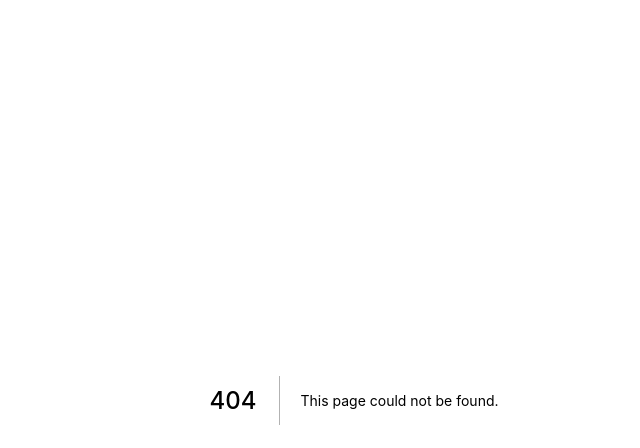
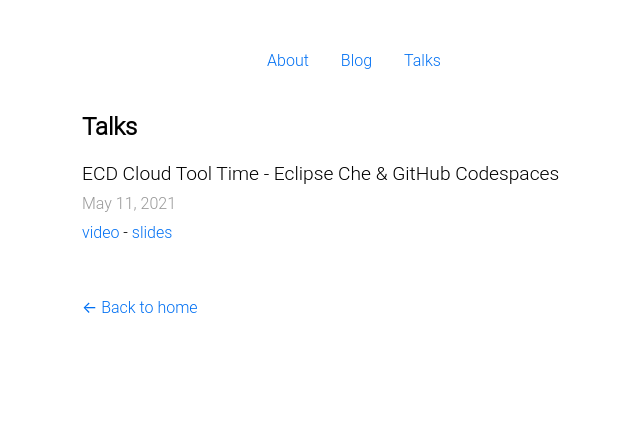
Before and after one commit to l0rd/blog, a Next.js app: page /talks in a window 1280 px wide. Before the commit this address had no page. Shown: the top 448 px of the page, without its empty margins (286-926 px from the left). Built offline with nearby package versions, Linux system fonts and the light colour scheme.

Commit message:
Added talks section
Signed-off-by: Mario Loriedo <mario.loriedo@gmail.com>

```diff
--- a/components/layout.js
+++ b/components/layout.js
@@ -13,7 +13,7 @@
         <link rel="icon" href="/favicon.ico" />
         <meta
           name="description"
-          content="Learn how to build a personal website using Next.js"
+          content="Mario Loriedo personal webpage"
         />
         <meta
           property="og:image"
@@ -25,6 +25,17 @@
         <meta name="twitter:card" content="summary_large_image" />
       </Head>
       <header className={styles.header}>
+        <div className={utilStyles.topnav}>
+          <Link href="/">
+            <a>About</a>
+          </Link>
+          <Link href="/blog">
+            <a>Blog</a>
+          </Link>
+          <Link href="/talks">
+            <a>Talks</a>
+          </Link>
+        </div>
         {home ? (
           <>
             <img
@@ -36,7 +47,7 @@
           </>
         ) : (
           <>
-            <Link href="/">
+            {/* <Link href="/">
               <a>
                 <img
                   src="/images/profile.jpg"
@@ -44,12 +55,7 @@
                   alt={name}
                 />
               </a>
-            </Link>
-            <h2 className={utilStyles.headingLg}>
-              <Link href="/">
-                <a className={utilStyles.colorInherit}>{name}</a>
-              </Link>
-            </h2>
+            </Link> */}
           </>
         )}
       </header>
--- /dev/null
+++ b/lib/talks.js
@@ -0,0 +1,85 @@
+import fs from 'fs'
+import path from 'path'
+import matter from 'gray-matter'
+import remark from 'remark'
+import html from 'remark-html'
+import remarkPrism from 'remark-prism'
+
+const talksDirectory = path.join(process.cwd(), 'talks')
+
+export function getSortedTalksData() {
+    // Get file names under /talks
+    const fileNames = fs.readdirSync(talksDirectory)
+    const allTalksData = fileNames.map(fileName => {
+        // Remove ".md" from file name to get id
+        const id = fileName.replace(/\.md$/, '')
+
+        // Read markdown file as string
+        const fullPath = path.join(talksDirectory, fileName)
+        const fileContents = fs.readFileSync(fullPath, 'utf8')
+
+        // Use gray-matter to parse the talk metadata section
+        const matterResult = matter(fileContents)
+
+        // Combine the data with the id
+        return {
+            id,
+            ...matterResult.data
+        }
+    })
+    // Sort talks by date
+    return allTalksData.sort((a, b) => {
+        if (a.date < b.date) {
+            return 1
+        } else {
+            return -1
+        }
+    })
+}
+
+export function getAllTalkIds() {
+    const fileNames = fs.readdirSync(talksDirectory)
+
+    // Returns an array that looks like this:
+    // [
+    //   {
+    //     params: {
+    //       id: 'ssg-ssr'
+    //     }
+    //   },
+    //   {
+    //     params: {
+    //       id: 'pre-rendering'
+    //     }
+    //   }
+    // ]
+    return fileNames.map(fileName => {
+        return {
+            params: {
+                id: fileName.replace(/\.md$/, '')
+            }
+        }
+    })
+}
+
+export async function getTalkData(id) {
+    const fullPath = path.join(talksDirectory, `${id}.md`)
+    const fileContents = fs.readFileSync(fullPath, 'utf8')
+
+    // Use gray-matter to parse the talk metadata section
+    const matterResult = matter(fileContents)
+
+    // Use remark to convert markdown into HTML string
+    const processedContent = await remark()
+        .use(remarkPrism)
+        .use(html)
+        .process(matterResult.content)
+    const contentHtml = processedContent.toString()
+
+    // Combine the data with the id and contentHtml
+    return {
+        id,
+        contentHtml,
+        ...matterResult.data
+    }
+}
--- /dev/null
+++ b/pages/talks.js
@@ -0,0 +1,43 @@
+import Layout, { siteTitle } from '../components/layout'
+import { getSortedTalksData } from '../lib/talks'
+import Head from 'next/head'
+import Date from '../components/date'
+import utilStyles from '../styles/utils.module.css'
+import Link from 'next/link'
+
+export default function Talks({ allTalksData }) {
+    return (
+      <Layout>
+        <Head>
+          <title>{siteTitle}</title>
+        </Head>
+        <section className={`${utilStyles.headingMd} ${utilStyles.padding1px}`}>
+            <h2 className={utilStyles.headingLg}>Talks</h2>
+            <ul className={utilStyles.list}>
+            {allTalksData.map(({ id, date, eventName, title, recordingLink, slidesLink }) => (
+                <li className={utilStyles.listItem} key={id}>
+                {eventName} - {title}
+                <br/>
+                <small className={utilStyles.lightText}>
+                    <Date dateString={date} />
+                </small>
+                <br/>
+                <small>
+                    <Link href={recordingLink}><a>video</a></Link> - <Link href={slidesLink}><a>slides</a></Link>
+                </small>
+                </li>
+            ))}
+            </ul>
+        </section>
+      </Layout>
+    )
+}
+
+export async function getStaticProps({ params }) {
+    const allTalksData = getSortedTalksData()
+    return {
+        props: {
+            allTalksData
+        }
+    }
+}
--- a/styles/utils.module.css
+++ b/styles/utils.module.css
@@ -50,3 +50,14 @@
 .lightText {
   color: #999;
 }
+
+.topnav {
+  overflow: hidden;
+  padding-bottom: 20px;
+}
+
+.topnav a {
+  text-align: center;
+  padding: 14px 16px;
+  text-decoration: none;
+}
--- /dev/null
+++ b/talks/cloud-talk-che-vs-codespaces.md
@@ -0,0 +1,16 @@
+---
+date: '2021-05-11'
+eventName: 'ECD Cloud Tool Time'
+eventKind: 'Webinar'
+title: 'Eclipse Che & GitHub Codespaces '
+slidesLink: 'https://docs.google.com/presentation/d/1ZSA3_RyL8fU-etTwkErTi-xZAtQ2azrPxN2mGulAmfM/edit?usp=sharing'
+recordingLink: 'https://youtu.be/OKJ_rjIzzqs'
+---
+
+## Abstract
+
+[GitHub Codespaces](https://github.com/features/codespaces) is a new VS Code based project that GitHub is currently rolling out as a limited beta and will then become a commercial product.
+
+The client side of a codespace runs in the browser and the server side in a container and that’s how a Che workspace works too! Developers start a codespace clicking on a button of a GitHub repository and Che workspaces are started with a single click on a web link too!
+
+Codespaces and Che may, at first glance, look like two applications that solve the same problem. But after a closer look their design and use case differ deeply as we will discuss in the webinar.
```
Also changed, not shown: pages/blog.js (added, +49 -0 lines), pages/index.js (+1 -17 lines), components/layout.module.css (indentation only), 1 other file (tests, documents, lock files or other folders). Lines whose indentation alone changed are shown as unchanged.
